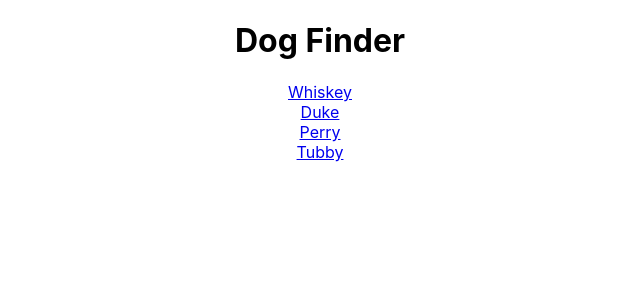
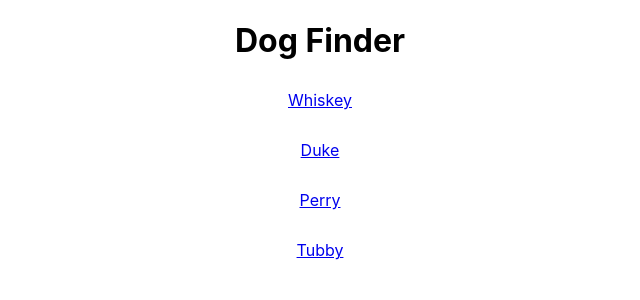
Before and after one commit to jlh040/react-router-dog-finder, a React (Create React App) app: page /dogs in a window 1280 px wide. Shown: the top 300 px of the page, without its empty margins (320-960 px from the left). Built offline with nearby package versions, Linux system fonts and the light colour scheme.

Commit message:
added a Switch component for the routes and added margin for the links

```diff
--- a/src/App.js
+++ b/src/App.js
@@ -1,5 +1,5 @@
 import './App.css';
-import { BrowserRouter, Route } from 'react-router-dom';
+import { BrowserRouter, Route, Switch, Redirect } from 'react-router-dom';
 import DogNav from './DogNav';
 import DogDetail from './DogDetail';
 import duke from './dogPictures/duke.jpg';
@@ -12,12 +12,15 @@ function App({ dogs }) {
   return (
     <div className="App">
       <BrowserRouter>
+        <Switch>
           <Route exact path="/dogs">
             <DogNav names={dogNames} />
           </Route>
           <Route exact path="/dogs/:name">
             <DogDetail dogs={dogs} />
           </Route>
+          <Redirect to ="/dogs" />
+        </Switch>
       </BrowserRouter>
     </div>
   );
--- a/src/DogDetail.js
+++ b/src/DogDetail.js
@@ -1,11 +1,11 @@
 import React from 'react';
-import { useParams } from 'react-router-dom';
+import { useParams, Link } from 'react-router-dom';
 
 const DogDetail = ({ dogs }) => {
   const { name } = useParams();
   const [ dog ] = dogs.filter(dogObj => dogObj.name.toLowerCase() === name);
   return (
-    <div>
+    <div className="DogDetail">
       <h1>{dog.name}'s Page!</h1>
       <img src={dog.src} />
       <h3>Age: {dog.age}</h3>
@@ -14,6 +14,7 @@ const DogDetail = ({ dogs }) => {
           {dog.facts.map(fact => <li>{fact}</li>)}
         </ul>
       </h3>
+      <Link to="/dogs">Go Back</Link>
     </div>
   )
 };
--- /dev/null
+++ b/src/DogNav.css
@@ -0,0 +1,3 @@
+.DogNav-links {
+    margin-top: 30px;
+}
--- a/src/DogNav.js
+++ b/src/DogNav.js
@@ -1,13 +1,14 @@
 import React from 'react';
 import { NavLink } from 'react-router-dom';
+import './DogNav.css';
 
 const DogNav = ({ names }) => {
   return (
-    <div>
+    <div className="DogNav">
       <h1>Dog Finder</h1>
       {names.map(name => {
         return (
-          <div>
+          <div className="DogNav-links">
             <NavLink exact to={`/dogs/${name.toLowerCase()}`}>
               {name}
             </NavLink>
```
Lines whose indentation alone changed are shown as unchanged.
